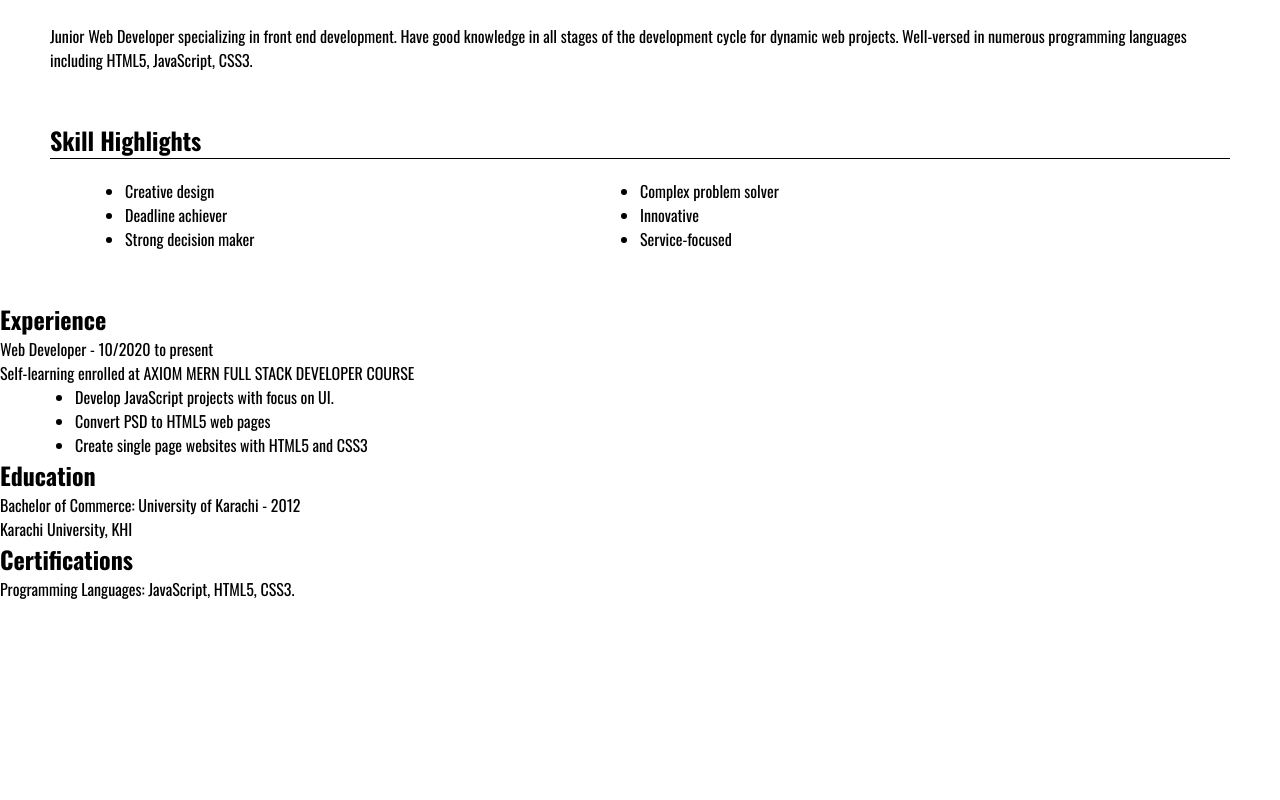
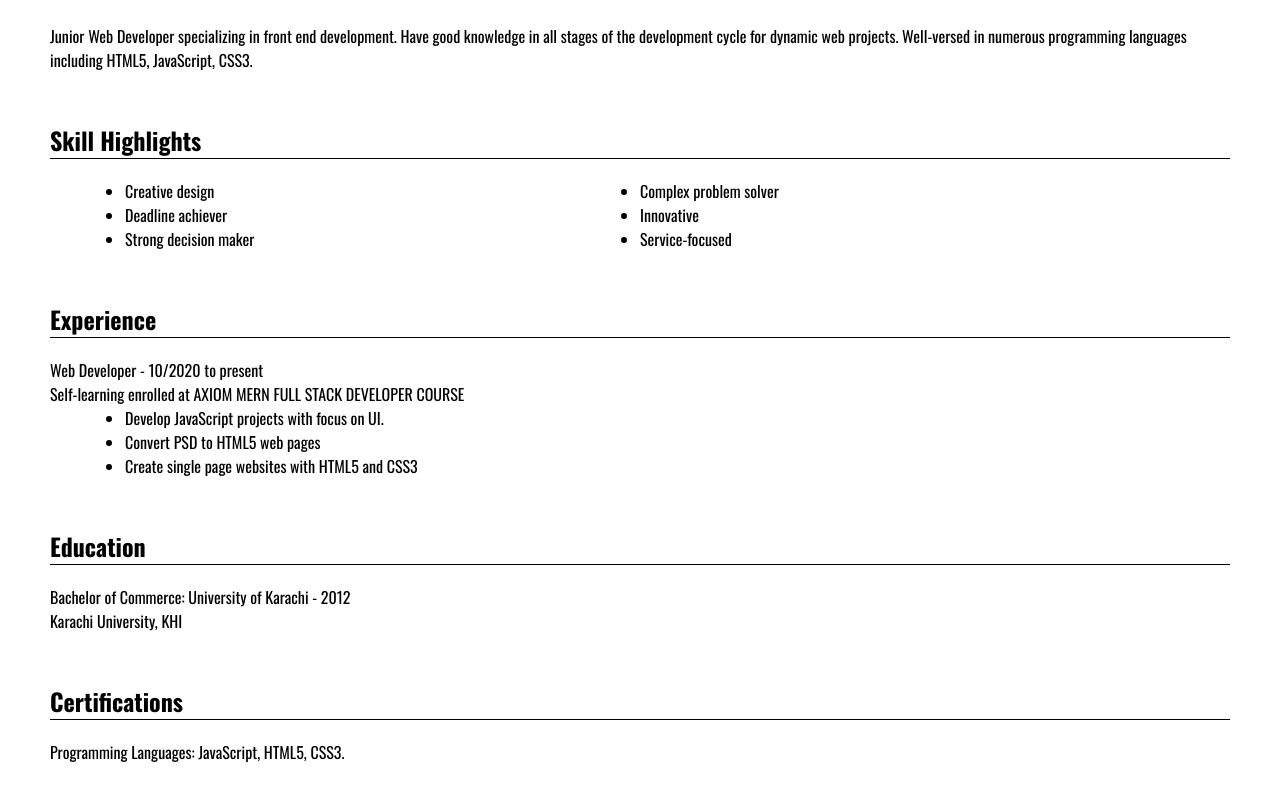
Before and after one commit to salman-a1212/Saylani-AI-Chatbot, a plain HTML site: page Assignment-1b/index.html in a window 1280 px wide. Shown: the part 609-1409 px from the top of the page. Before the commit the page ends 1210 px from the top, so only its background shows below. Drawn offline with nearby package versions, Linux system fonts and the light colour scheme.

Commit message:
Update style.css

```diff
--- a/Assignment-1b/style.css
+++ b/Assignment-1b/style.css
@@ -63,3 +63,33 @@ h1 {
 .col {
   flex: 50%;
 }
+
+.exp-sec {
+  margin: 50px;
+}
+
+.exp-sec h2 {
+  border-bottom: 1px solid;
+  line-height: 1.5;
+  margin: 20px 0;
+}
+
+.edu-sec {
+  margin: 50px;
+}
+
+.edu-sec h2 {
+  border-bottom: 1px solid;
+  line-height: 1.5;
+  margin: 20px 0;
+}
+
+.cert-sec {
+  margin: 50px;
+}
+
+.cert-sec h2 {
+  border-bottom: 1px solid;
+  line-height: 1.5;
+  margin: 20px 0;
+}
```
